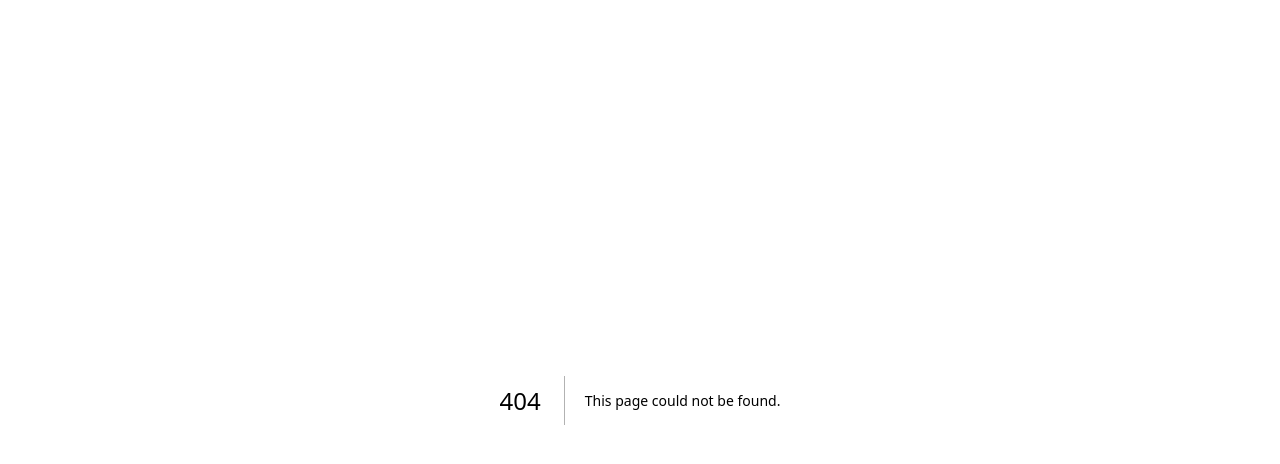
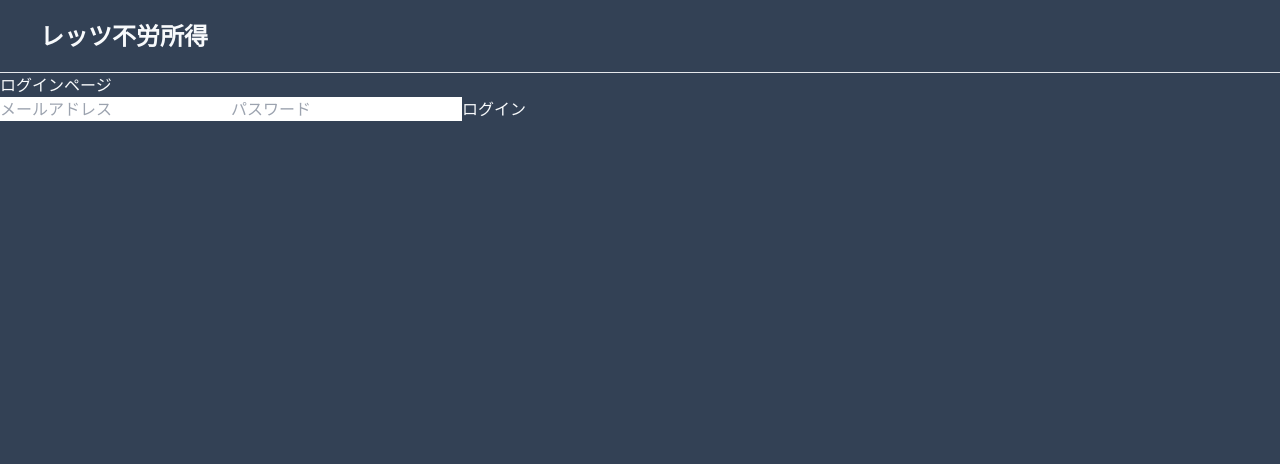
Before and after one commit to aspiratio/stock-scraping-webapp, a Next.js app in the folder frontend/: page /login in a window 1280 px wide. Before the commit this address had no page. Shown: the top 464 px of the page. Built offline with nearby package versions, Linux system fonts and the light colour scheme; no server answers.

Commit message:
ヘッダーとログイン機能を実装

```diff
--- /dev/null
+++ b/frontend/src/app/Header.tsx
@@ -0,0 +1,14 @@
+import Link from "next/link"
+import React from "react"
+
+const Header = () => {
+  return (
+    <header className="py-5 px-10 border-b flex justify-between items-center">
+      <h1 className="text-2xl font-extrabold">
+        <Link href="/">レッツ不労所得</Link>
+      </h1>
+    </header>
+  )
+}
+
+export default Header
--- a/frontend/src/app/layout.tsx
+++ b/frontend/src/app/layout.tsx
@@ -1,12 +1,10 @@
-import type { Metadata } from 'next'
-import { Inter } from 'next/font/google'
-import './globals.css'
-
-const inter = Inter({ subsets: ['latin'] })
+import type { Metadata } from "next"
+import "./globals.css"
+import Header from "./Header"
 
 export const metadata: Metadata = {
-  title: 'Create Next App',
-  description: 'Generated by create next app',
+  title: "レッツ不労所得",
+  description: "株の保有情報と配当金情報を組み合わせて可視化するアプリ",
 }
 
 export default function RootLayout({
@@ -15,8 +13,13 @@ export default function RootLayout({
   children: React.ReactNode
 }) {
   return (
-    <html lang="en">
-      <body className={inter.className}>{children}</body>
+    <html lang="ja">
+      <body className="container mx-auto bg-slate-700 text-slate-50">
+        <div className="flex flex-col min-h-screen">
+          <Header />
+          <main className="flex-grow">{children}</main>
+        </div>
+      </body>
     </html>
   )
 }
--- /dev/null
+++ b/frontend/src/app/login/page.tsx
@@ -0,0 +1,47 @@
+"use client"
+import { loginWithEmailAndPassword } from "@/utils/firebaseAuth"
+import { useState } from "react"
+import { useRouter } from "next/navigation"
+
+const LoginPage = () => {
+  const router = useRouter()
+  const [email, setEmail] = useState<string>("")
+  const [password, setPassword] = useState<string>("")
+
+  const handleSubmit = async (e: React.FormEvent<HTMLFormElement>) => {
+    e.preventDefault()
+    try {
+      const isEmailVerfied = await loginWithEmailAndPassword(email, password)
+      if (isEmailVerfied) {
+        router.push("/")
+      }
+    } catch (error: any) {
+      alert(error.message)
+    }
+  }
+  return (
+    <div>
+      <h1>ログインページ</h1>
+
+      <form onSubmit={(e) => handleSubmit(e)}>
+        <input
+          type="email"
+          placeholder="メールアドレス"
+          value={email}
+          onChange={(e) => setEmail(e.target.value)}
+          className="text-black"
+        />
+        <input
+          type="password"
+          placeholder="パスワード"
+          value={password}
+          onChange={(e) => setPassword(e.target.value)}
+          className="text-black"
+        />
+        <button type="submit">ログイン</button>
+      </form>
+    </div>
+  )
+}
+
+export default LoginPage
--- a/frontend/src/app/page.tsx
+++ b/frontend/src/app/page.tsx
@@ -1,9 +1,5 @@
 import Image from "next/image"
 
 export default function Home() {
-  return (
-    <main className="flex min-h-screen flex-col items-center justify-between p-24">
-      <h1>レッツ不労所得</h1>
-    </main>
-  )
+  return <h1>トップページ</h1>
 }
--- /dev/null
+++ b/frontend/src/components/loading.tsx
@@ -0,0 +1,9 @@
+const Loading = () => {
+  return (
+    <div className="flex items-center justify-center min-h-screen">
+      <div className="w-16 h-16 border-t-4 border-orange-500 rounded-full animate-spin"></div>
+    </div>
+  )
+}
+
+export default Loading
--- /dev/null
+++ b/frontend/src/utils/firebaseAuth.ts
@@ -0,0 +1,26 @@
+import { initializeApp } from "firebase/app"
+import { getAuth } from "firebase/auth"
+import { signInWithEmailAndPassword } from "firebase/auth"
+
+const firebaseApp = initializeApp({
+  apiKey: process.env.NEXT_PUBLIC_FIREBASE_API_KEY,
+  authDomain: process.env.NEXT_PUBLIC_FIREBASE_AUTH_DOMAIN,
+  projectId: process.env.NEXT_PUBLIC_FIREBASE_PROJECT_ID,
+  storageBucket: process.env.NEXT_PUBLIC_FIREBASE_STORAGE_BUCKET,
+  messagingSenderId: process.env.NEXT_PUBLIC_FIREBASE_MESSAGING_SENDER_ID,
+  appId: process.env.NEXT_PUBLIC_FIREBASE_APP_ID,
+})
+
+const auth = getAuth()
+
+export const loginWithEmailAndPassword = async (
+  email: string,
+  password: string
+) => {
+  try {
+    await signInWithEmailAndPassword(auth, email, password)
+    return true
+  } catch {
+    throw Error("メールアドレスかパスワードが間違っています")
+  }
+}
```
